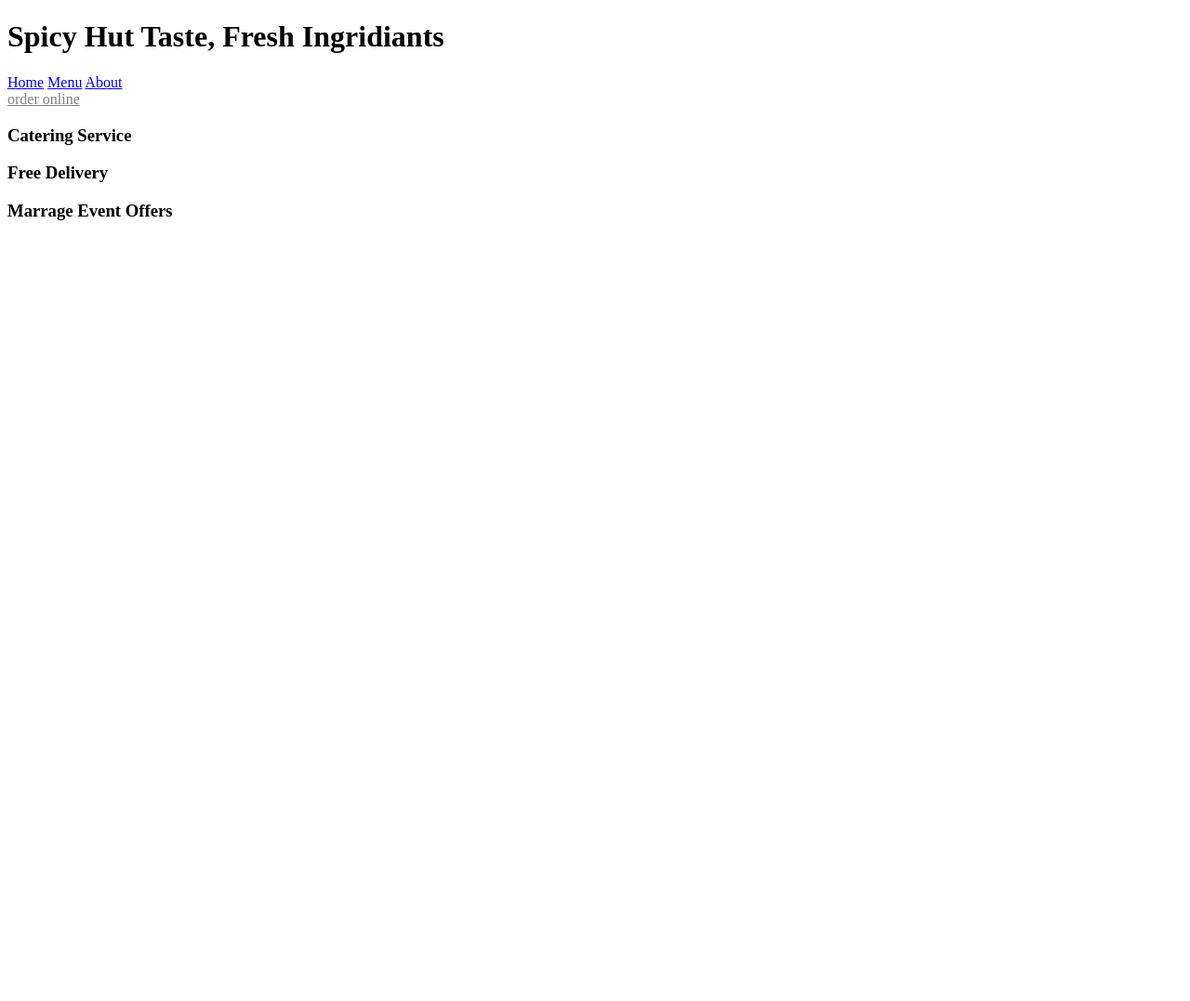
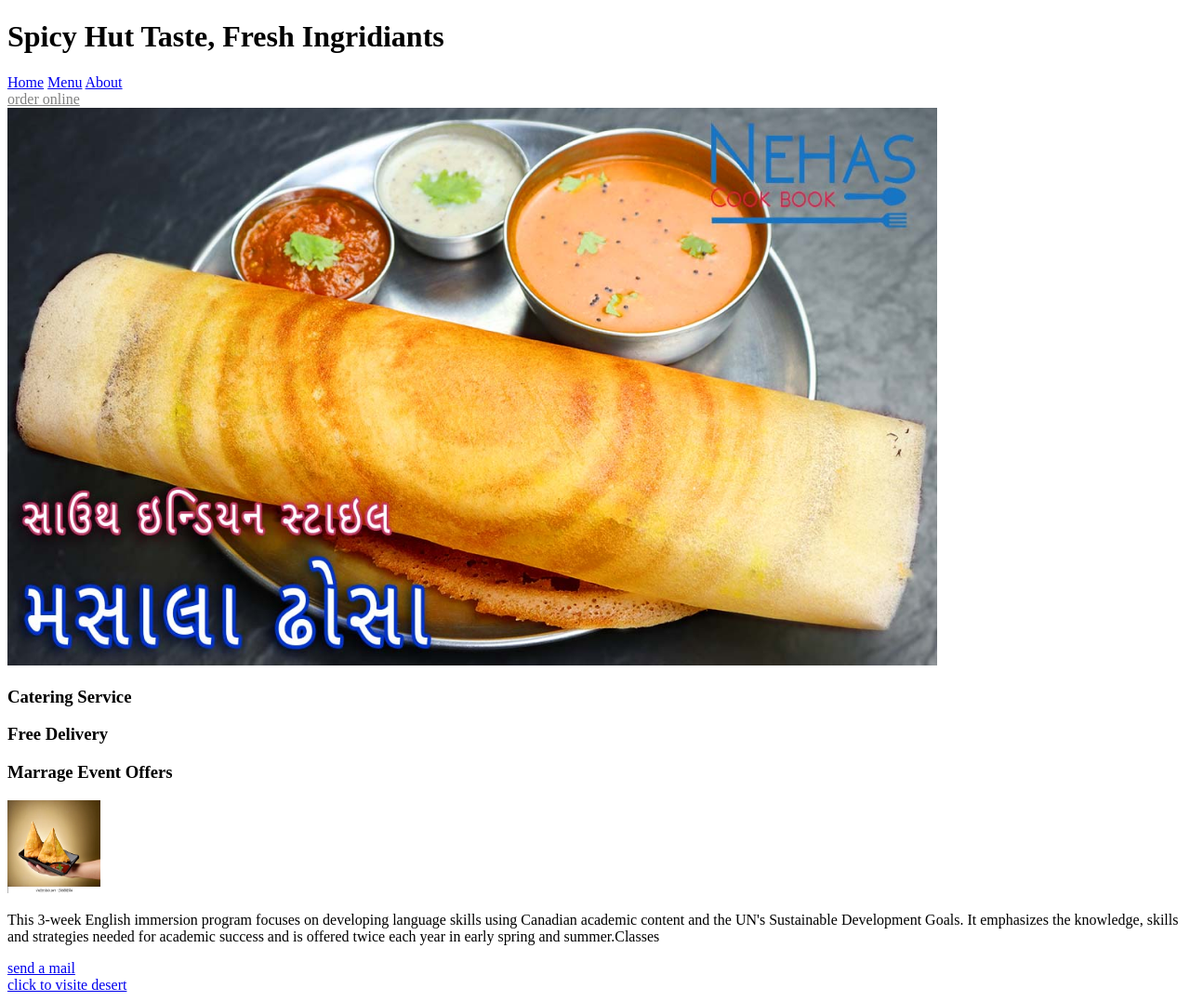
Before and after one commit to JavaDevDeena/HTML-Concepts, a plain HTML site: page Restaurant HTML/index.html in a window 1280 px wide. Shown: the whole page at 93% size. Before the commit the page ends 800 px from the top, so only its background shows below. Drawn offline with Linux system fonts and the light colour scheme.

Commit message:
Add files via upload

```diff
--- a/Restaurant HTML/index.html
+++ b/Restaurant HTML/index.html
@@ -13,8 +13,17 @@
     <a href="about.html">About</a>
     <br>
     <a href="https://www.swiggy.com/?utm_source=Google-Sok&utm_medium=CPC&utm_campaign=perf_food_nu_google_search_sok_narm_brand_v3_ei_march23_brand_em&gclid=CjwKCAjwuqiiBhBtEiwATgvixOPTEnahJw-suqWtbYYY0CsNvW9ogHcSr5dTJtw-p0Yznxj4CvT0ThoCnHoQAvD_BwE" target="_blank " style="color:gray ;">order online</a>
+   <br>
+   <img src="images/dosa.jpg" alt="masal dosa" width="1000" height="600" title="signature dosa">
     <h3>Catering Service</h3>
     <h3> Free Delivery</h3>
     <h3>Marrage Event Offers</h3>
+
+    <img src="images/samosa.jpg" alt="samosa" title="spy samosa" width="100" height="100">
+    <p>This 3-week English immersion program focuses on developing language skills using Canadian academic content and the UN's Sustainable Development Goals. It emphasizes the knowledge, skills and strategies needed for academic success and is offered twice each year in early spring and summer.Classes</p>
+
+
+    <a href="mailto:spicyhut@gmail.com">send a mail</a><br>
+    <a href="menu.html#desert">click to visite desert</a>
 </body>
 </html>
```
Also changed, not shown: Restaurant HTML/menu.html (+2 -1 lines), Restaurant HTML/images/dosa.jpg (added), Restaurant HTML/images/samosa.jpg (added).
